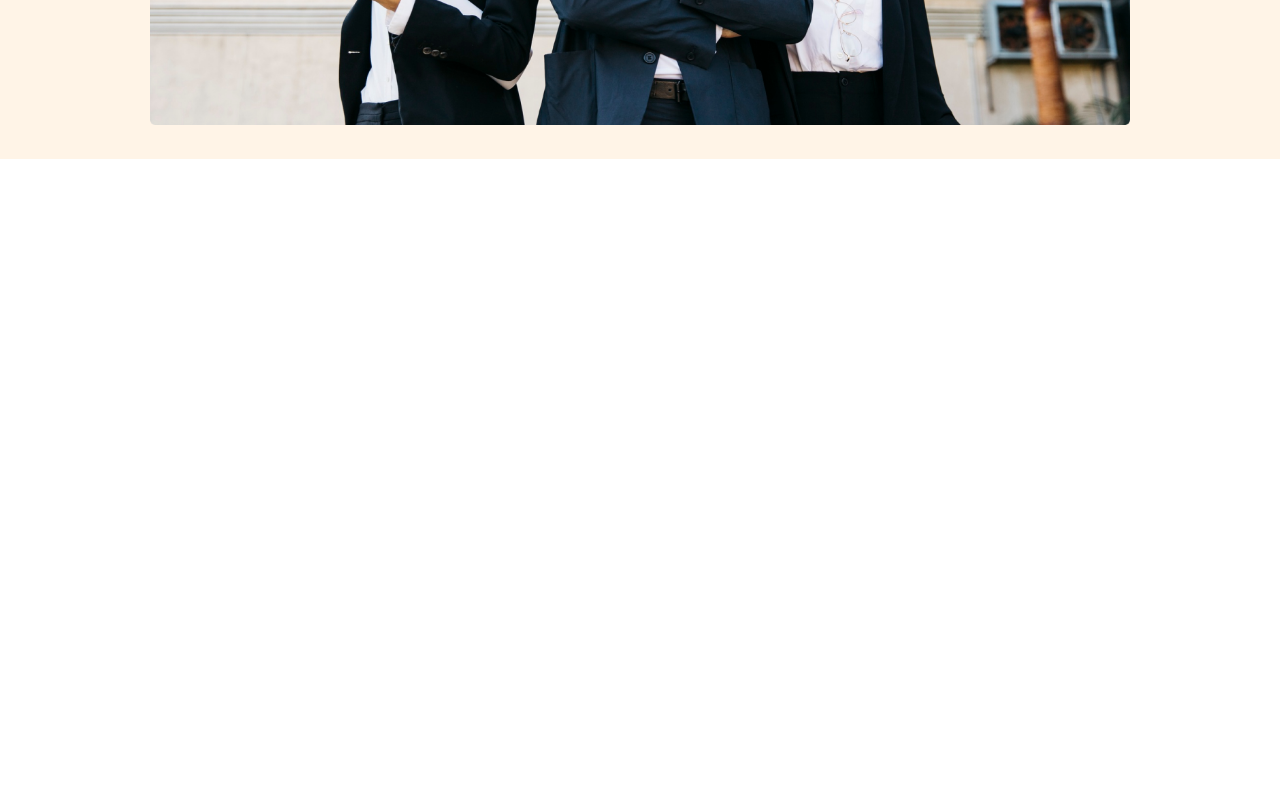
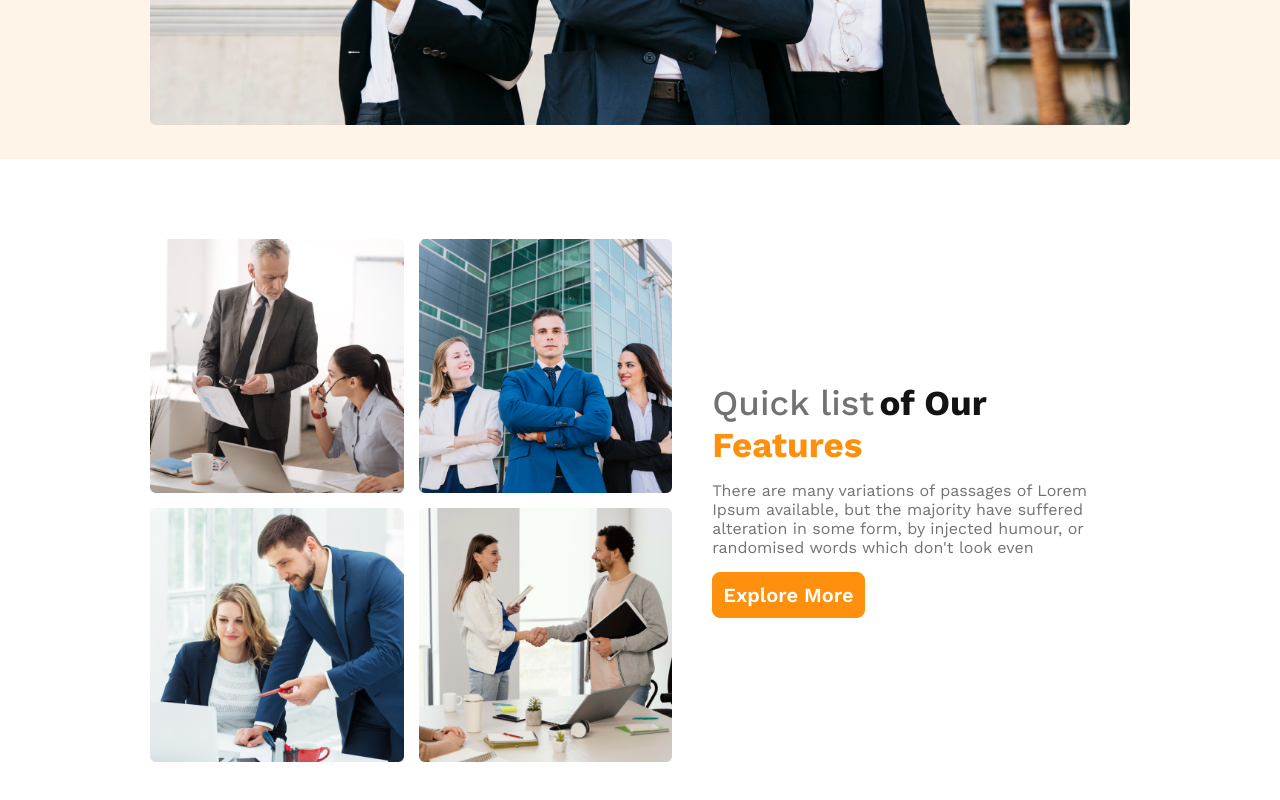
Before and after one commit to saadprof/PH-g3-architects-practice-resp, a plain HTML site: page index.html in a window 1280 px wide. Shown: the part 748-1548 px from the top of the page. Before the commit the page ends 1007 px from the top, so only its background shows below. Drawn offline with nearby package versions, Linux system fonts and the light colour scheme.

Commit message:
team section added.

```diff
--- a/index.html
+++ b/index.html
@@ -14,7 +14,6 @@
     <title>G3 Architects</title>
   </head>
   <body>
-
     <!-- header for nav and header banner -->
     <header id="header">
       <nav class="nav">
@@ -28,19 +27,50 @@
       </nav>
 
       <div class="header-banner">
-        <h3 class="banner-tittle">Brand New Group of "<span style="color: #ffa947;">Architects</span>"</h3>
+        <h3 class="banner-tittle">
+          Brand New Group of "<span style="color: #ffa947">Architects</span>"
+        </h3>
         <p class="banner-desc">
           There are many variations of passages of Lorem Ipsum available, but
           the majority have suffered alteration in some form, by injected
           humour, or randomised words which don't look even
         </p>
         <button class="primary-btn">Explore More</button>
-        <img src="images/banner.png" alt="">
+        <img src="images/banner.png" alt="" />
       </div>
     </header>
 
     <!-- Main section for team, feature, facts and sponsores -->
-    <main id="main"></main>
+    <main id="main">
+      <!-- Team section -->
+      <section class="team">
+        <div class="team-images">
+          <img src="images/team1.png" alt="" />
+          <img src="images/team2.png" alt="" />
+          <img src="images/team3.png" alt="" />
+          <img src="images/team4.png" alt="" />
+        </div>
+        <div class="team-text">
+          <h3>
+            <span style="font-size: 35px; font-weight: 500; color: #727272"
+              >Quick list</span
+            >
+            <span style="font-size: 35px; font-weight: 700; color: #131313"
+              >of Our</span
+            >
+            <span style="font-size: 35px; font-weight: 700; color: #ff900e"
+              >Features</span
+            >
+          </h3>
+          <p class="team-desc">
+            There are many variations of passages of Lorem Ipsum available, but
+            the majority have suffered alteration in some form, by injected
+            humour, or randomised words which don't look even
+          </p>
+          <button class="primary-btn">Explore More</button>
+        </div>
+      </section>
+    </main>
 
     <!-- footer part -->
     <footer id="footer"></footer>
--- a/style.css
+++ b/style.css
@@ -87,7 +87,30 @@
 /* styles for main part */
 #main{
     max-width: 980px;
-    margin: 100px auto;
+    margin: 80px auto;
+}
+/* Team part styles */
+#main .team{
+    display: flex;
+    align-items: center;
+    justify-content: space-around;
+    gap: 40px;
+}
+#main .team .team-images{
+    width: 100%;
+    display: grid;
+    grid-template-columns: repeat(2, 1fr);
+    gap: 15px;
+}
+#main .team .team-images img{
+    width: 100%;
+}
+#main .team .team-text{
+    width: 80%;
+}
+#main .team-text .team-desc{
+    margin: 15px 0;
+    color: #727272;
 }
 
 
@@ -103,6 +126,7 @@
         display: flex;
         flex-direction: column;
         align-items: flex-start;
+        padding: 20px;
     }
     #header .nav .menu{
         display: block;
```
